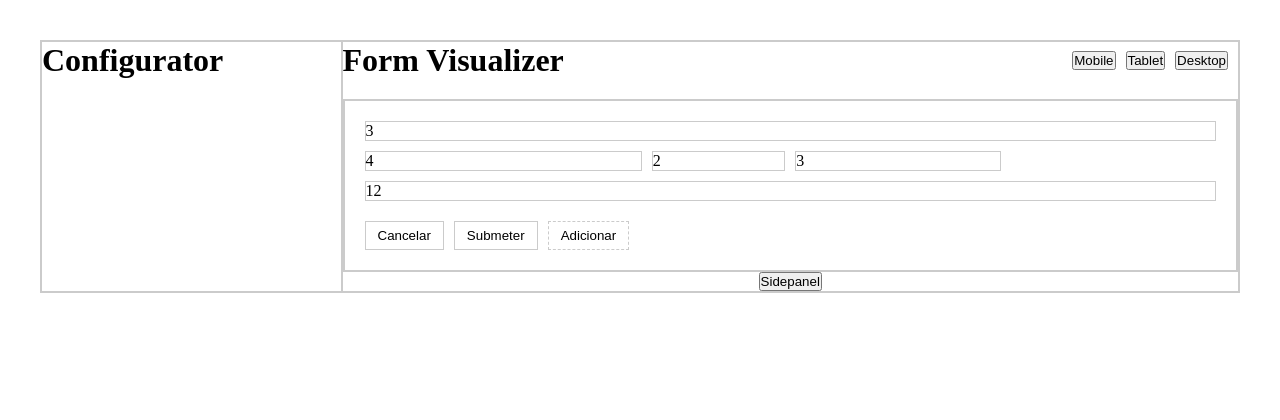
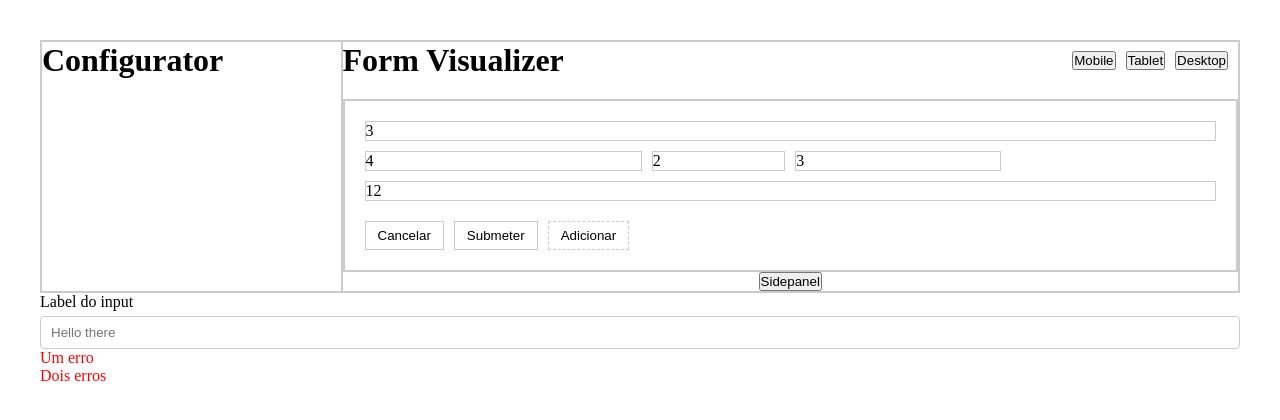
Before and after one commit to luisfilipemendonca/form-builder, a React app: page / in a window 1280 px wide. Shown: the top 420 px of the page. Built offline with nearby package versions, Linux system fonts and the light colour scheme.

Commit message:
Added normal input component

```diff
--- a/src/App.tsx
+++ b/src/App.tsx
@@ -3,6 +3,7 @@ import { theme } from './styles/theme';
 import GlobalStyle, { AppContainer } from './styles';
 import Visualizer from './layouts/Visualizer';
 import Configurator from './layouts/Configurator';
+import Inputs from './components/Inputs';
 
 const FormBuilder = () => {
   return (
@@ -19,6 +20,7 @@ const App = () => {
       <AppContainer>
         <FormBuilder />
       </AppContainer>
+      <Inputs />
       <GlobalStyle />
     </ThemeProvider>
   );
--- /dev/null
+++ b/src/components/Inputs/NormalInput/index.tsx
@@ -0,0 +1,36 @@
+import { forwardRef, InputHTMLAttributes, ReactNode } from 'react';
+import {
+  InputContainer,
+  InputContent,
+  InputError,
+  InputErrorContainer,
+  InputLabel,
+} from '../styled';
+import { Input } from './styled';
+
+export interface NormalInputProps
+  extends InputHTMLAttributes<HTMLInputElement> {
+  label: string;
+  errors: string[];
+}
+
+const NormalInput = forwardRef<HTMLInputElement, NormalInputProps>(
+  ({ label, errors, ...props }, ref) => {
+    return (
+      <InputContainer>
+        <InputLabel>{label}</InputLabel>
+        <InputContent>
+          <Input ref={ref} {...props} />
+        </InputContent>
+        <InputErrorContainer>
+          {errors.length > 0 &&
+            errors.map((error, index) => (
+              <InputError key={index}>{error}</InputError>
+            ))}
+        </InputErrorContainer>
+      </InputContainer>
+    );
+  }
+);
+
+export default NormalInput;
--- /dev/null
+++ b/src/components/Inputs/NormalInput/styled.ts
@@ -0,0 +1,8 @@
+import styled from 'styled-components';
+
+export const Input = styled.input`
+  width: 100%;
+  border: none;
+  padding: 8px 10px;
+  border-radius: 4px;
+`;
--- /dev/null
+++ b/src/components/Inputs/index.tsx
@@ -0,0 +1,13 @@
+import NormalInput from './NormalInput';
+
+const Inputs = () => {
+  return (
+    <NormalInput
+      label="Label do input"
+      errors={['Um erro', 'Dois erros']}
+      placeholder="Hello there"
+    />
+  );
+};
+
+export default Inputs;
--- /dev/null
+++ b/src/components/Inputs/styled.ts
@@ -0,0 +1,22 @@
+import styled from 'styled-components';
+
+export const InputContainer = styled.div``;
+
+export const InputLabel = styled.label`
+  margin-bottom: 5px;
+  display: inline-block;
+`;
+
+export const InputContent = styled.div`
+  border: 1px solid #cbcbcb;
+  border-radius: 4px;
+`;
+
+export const InputErrorContainer = styled.div`
+  display: flex;
+  flex-direction: column;
+`;
+
+export const InputError = styled.span`
+  color: red;
+`;
```
